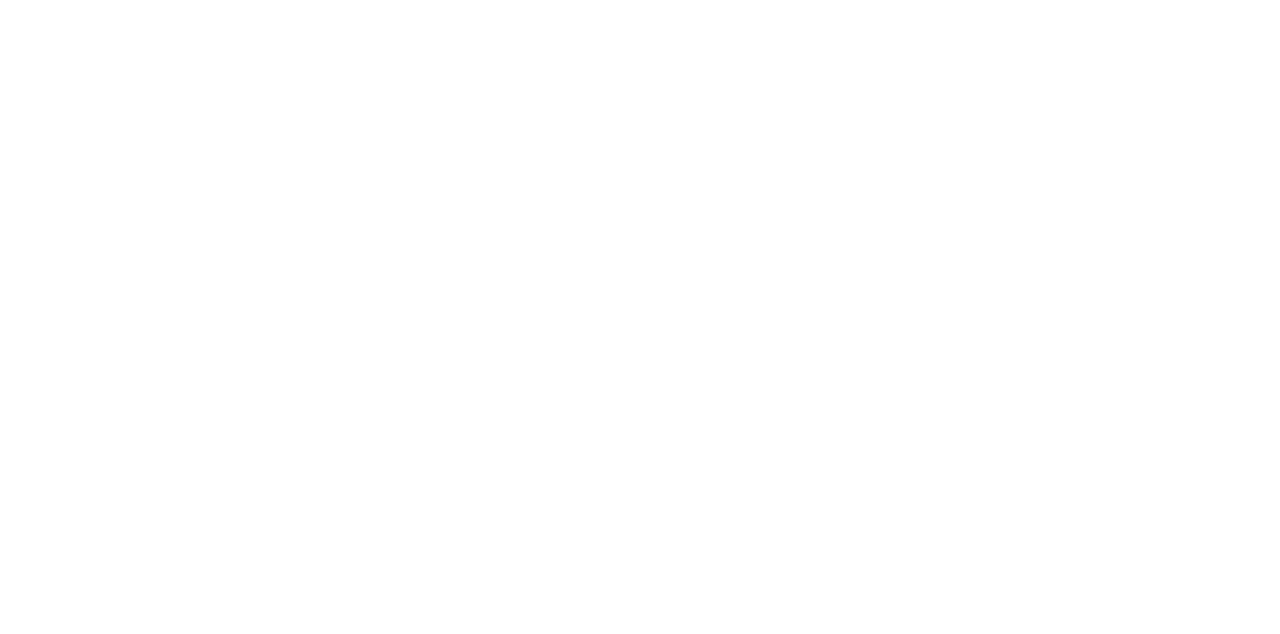
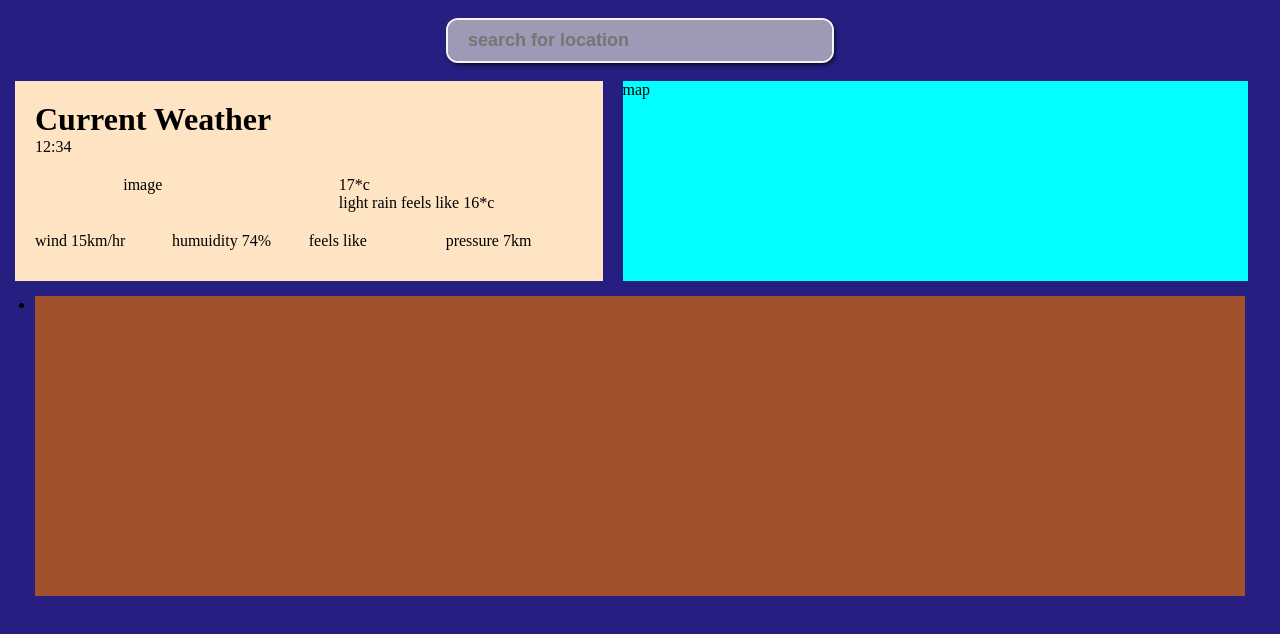
Before and after one commit to naol728/weather-app, a React (Create React App) app: page / in a window 1280 px wide. Shown: the top 634 px of the page. Built offline with nearby package versions, Linux system fonts and the light colour scheme.

Commit message:
i create a componets and i also style them

```diff
--- a/src/App.css
+++ /dev/null
@@ -1,38 +0,0 @@
-.App {
-  text-align: center;
-}
-
-.App-logo {
-  height: 40vmin;
-  pointer-events: none;
-}
-
-@media (prefers-reduced-motion: no-preference) {
-  .App-logo {
-    animation: App-logo-spin infinite 20s linear;
-  }
-}
-
-.App-header {
-  background-color: #282c34;
-  min-height: 100vh;
-  display: flex;
-  flex-direction: column;
-  align-items: center;
-  justify-content: center;
-  font-size: calc(10px + 2vmin);
-  color: white;
-}
-
-.App-link {
-  color: #61dafb;
-}
-
-@keyframes App-logo-spin {
-  from {
-    transform: rotate(0deg);
-  }
-  to {
-    transform: rotate(360deg);
-  }
-}
--- a/src/App.js
+++ /dev/null
@@ -1,12 +0,0 @@
-
-import './App.css';
-
-function App() {
-  return (
-    <div className="App">
-
-    </div>
-  );
-}
-
-export default App;
--- /dev/null
+++ b/src/components/App.css
@@ -0,0 +1,63 @@
+*{
+    margin: 0;
+    padding: 0;
+    box-sizing: border-box;
+}
+body{
+    height: 80vh;
+    background-color: rgb(38, 30, 129);
+}
+.searchbox{
+    text-align: center;
+    margin: 20px auto;
+    width: 100%;
+}
+.searchbox input{
+    border-radius: 10px;
+    padding: 10px 20px;
+    width: 30%;
+    font-size: 18px;
+    border: none;
+    outline: 2px solid whitesmoke;
+    box-shadow: 2px 3px 5px black;
+    background-color: rgba(204, 202, 202, 0.725);
+    font-weight: 700;
+}
+.maincontainer{
+  display: flex;
+  flex-wrap: wrap;
+  margin: 10px 15px;
+}
+.displaycurrent{
+    width: 47%;
+    background-color: bisque;
+    height: 200px;
+    padding: 20px;
+}
+.map{
+    background-color: aqua;
+    width: 50%;
+    height: 200px;
+    margin-left: 20px;
+}
+.futureforcast{
+    background-color: sienna;
+    width: 100%;
+    height: 300px;
+    margin: 15px 20px;
+}
+.currentforcast{
+    display: flex;
+    flex-wrap: wrap;
+  justify-content: space-around;
+  margin-top: 20px;
+}
+.moreinfo{
+    display: grid;
+    grid-template-columns: repeat(4,1fr);
+    margin-top: 20px;
+}
+.futureforcastlist{
+    display: grid;
+    grid-template-columns: repeat(5,1fr);
+}
--- /dev/null
+++ b/src/components/App.js
@@ -0,0 +1,63 @@
+import './App.css';
+
+function App() {
+
+
+
+  return (
+    <>
+     <Search />
+    <div className='maincontainer'>
+      <Displaycurrent />
+      <Map />
+      <Futureforcast />
+    </div>
+    </>
+  );
+}
+function Search (){
+  return (
+    <div className="searchbox">
+      <input  type='text' placeholder='search for location' />
+    </div>
+
+  )
+}
+function Displaycurrent(){
+  return<div className="displaycurrent">
+    <div>
+      <h1>Current Weather</h1>
+      <p>12:34</p>
+    </div>
+      <div className="currentforcast">
+          <p>image</p>
+          <div>
+          <p> 17*c </p>
+          <p> light rain <span>feels like 16*c</span></p> </div>
+      </div>
+    <div className="moreinfo">
+      <div>wind 15km/hr</div>
+      <div>humuidity 74%</div>
+      <div>feels like</div>
+      <div>pressure 7km</div>
+    </div>
+  </div>
+}
+function Map(){
+  return <div className="map">
+    map
+  </div>
+}
+function Futureforcast(){
+  return <div className="futureforcast">
+     <ul className="futureforcastlist">
+      <Futureforcastlist />
+     </ul>
+  </div>
+}
+function Futureforcastlist(){
+  return <li>
+
+       </li>
+}
+export default App;
--- a/src/index.css
+++ /dev/null
@@ -1,13 +0,0 @@
-body {
-  margin: 0;
-  font-family: -apple-system, BlinkMacSystemFont, 'Segoe UI', 'Roboto', 'Oxygen',
-    'Ubuntu', 'Cantarell', 'Fira Sans', 'Droid Sans', 'Helvetica Neue',
-    sans-serif;
-  -webkit-font-smoothing: antialiased;
-  -moz-osx-font-smoothing: grayscale;
-}
-
-code {
-  font-family: source-code-pro, Menlo, Monaco, Consolas, 'Courier New',
-    monospace;
-}
--- a/src/index.js
+++ b/src/index.js
@@ -1,7 +1,6 @@
 import React from 'react';
 import ReactDOM from 'react-dom/client';
-import './index.css';
-import App from './App';
+import App from './components/App';
 
 const root = ReactDOM.createRoot(document.getElementById('root'));
 root.render(
```
